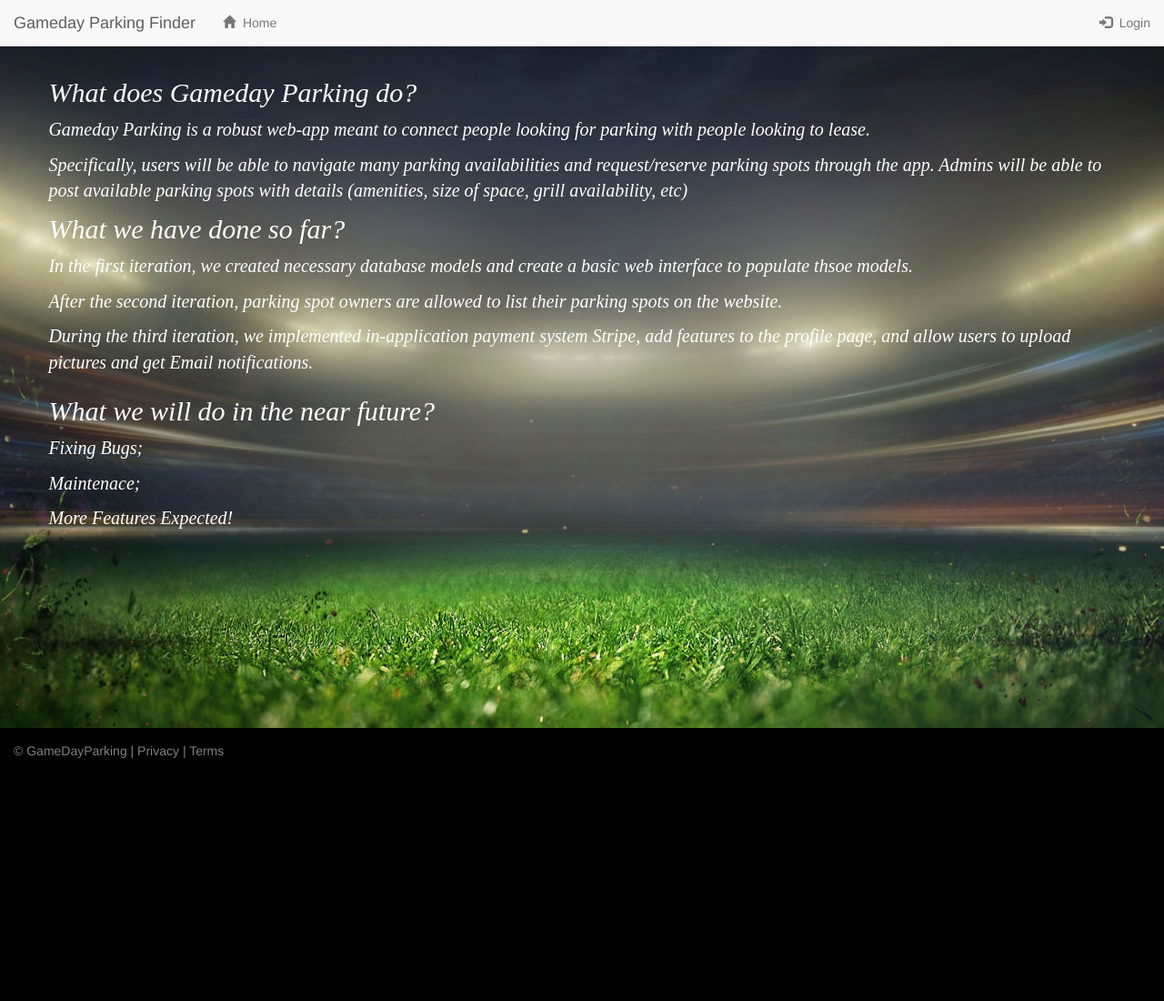
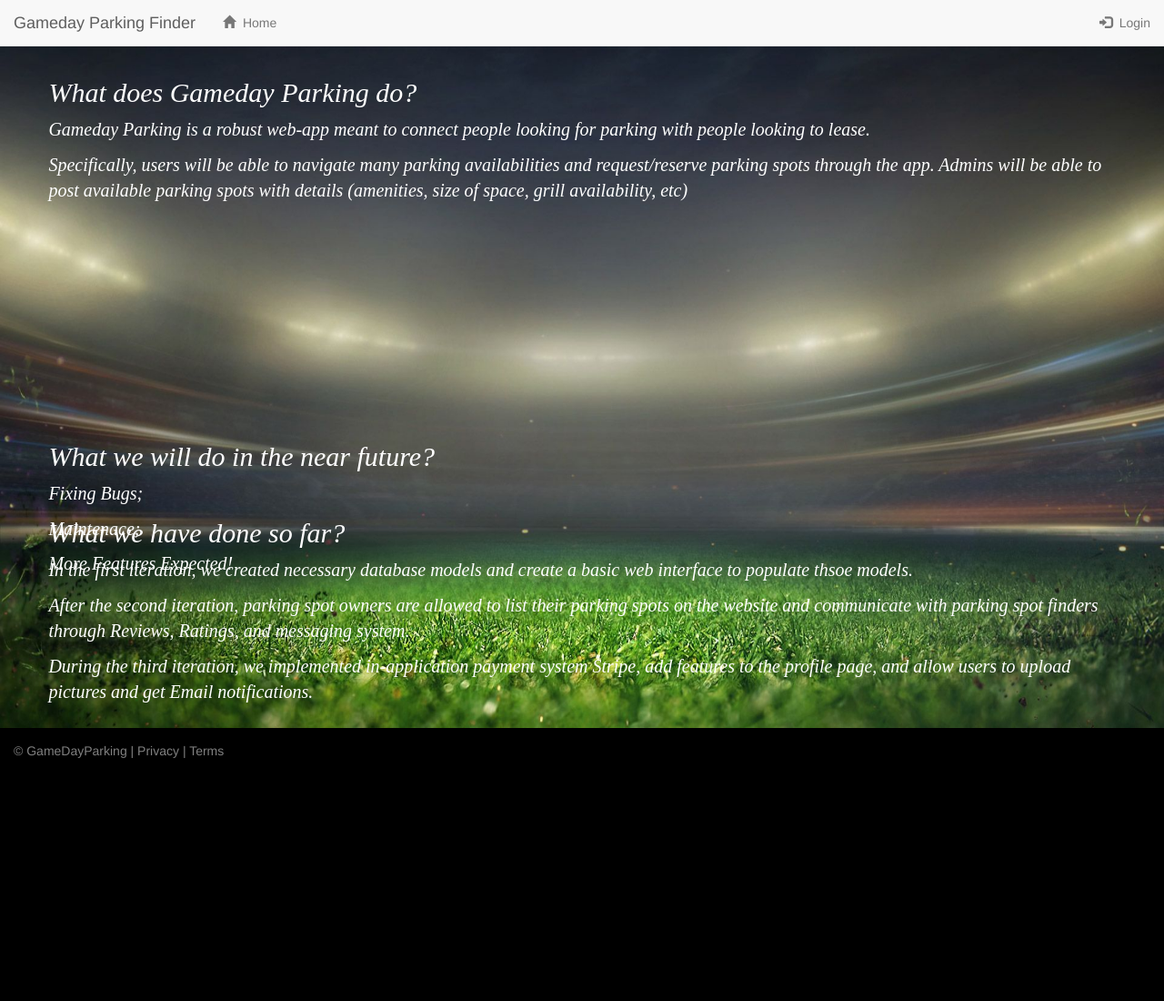
Before and after one commit to zyp5511/gamedayparking_amenities, a Django app: page /about/ in a window 1280 px wide. Shown: the whole page at 91% size. Run offline with Django 3.2, Linux system fonts and the light colour scheme; some libraries are stand-ins or nearby versions.

Commit message:
Updated content in about_us page.

```diff
--- a/parkingapp/templates/about_us.html
+++ b/parkingapp/templates/about_us.html
@@ -56,7 +56,7 @@
 
   			#Progress{
   				position:absolute;
-  				top:200px;
+  				top:215spx;
   				bottom:0;
   				left:3%;
   				right:3%;
@@ -69,7 +69,7 @@
 
   			#Future{
   				position:absolute;
-  				top:400px;
+  				top:450px;
   				bottom:0;
   				left:3%;
   				right:3%;
@@ -98,7 +98,7 @@
 	 	<div id="Progress">
 	 		<h2>What we have done so far?</h2>
 	 		<p>In the first iteration, we created necessary database models and create a basic web interface to populate thsoe models.</p>
-	 		<p>After the second iteration, parking spot owners are allowed to list their parking spots on the website.</p>
+	 		<p>After the second iteration, parking spot owners are allowed to list their parking spots on the website and communicate with parking spot finders through Reviews, Ratings, and messaging system.</p>
 	 		<p>During the third iteration, we implemented in-application payment system Stripe, add features to the profile page, and allow users to upload pictures and get Email notifications.</P>
 	 	</div>
 
```
